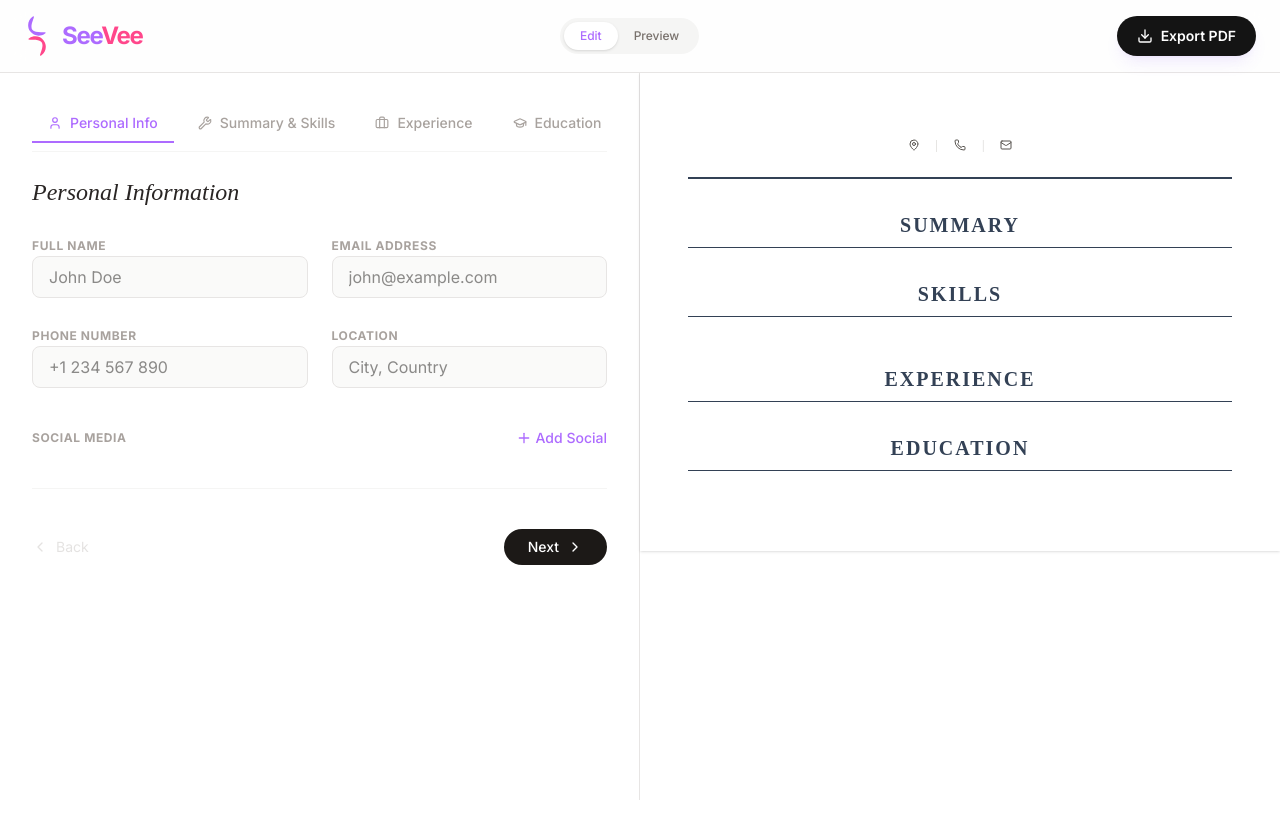
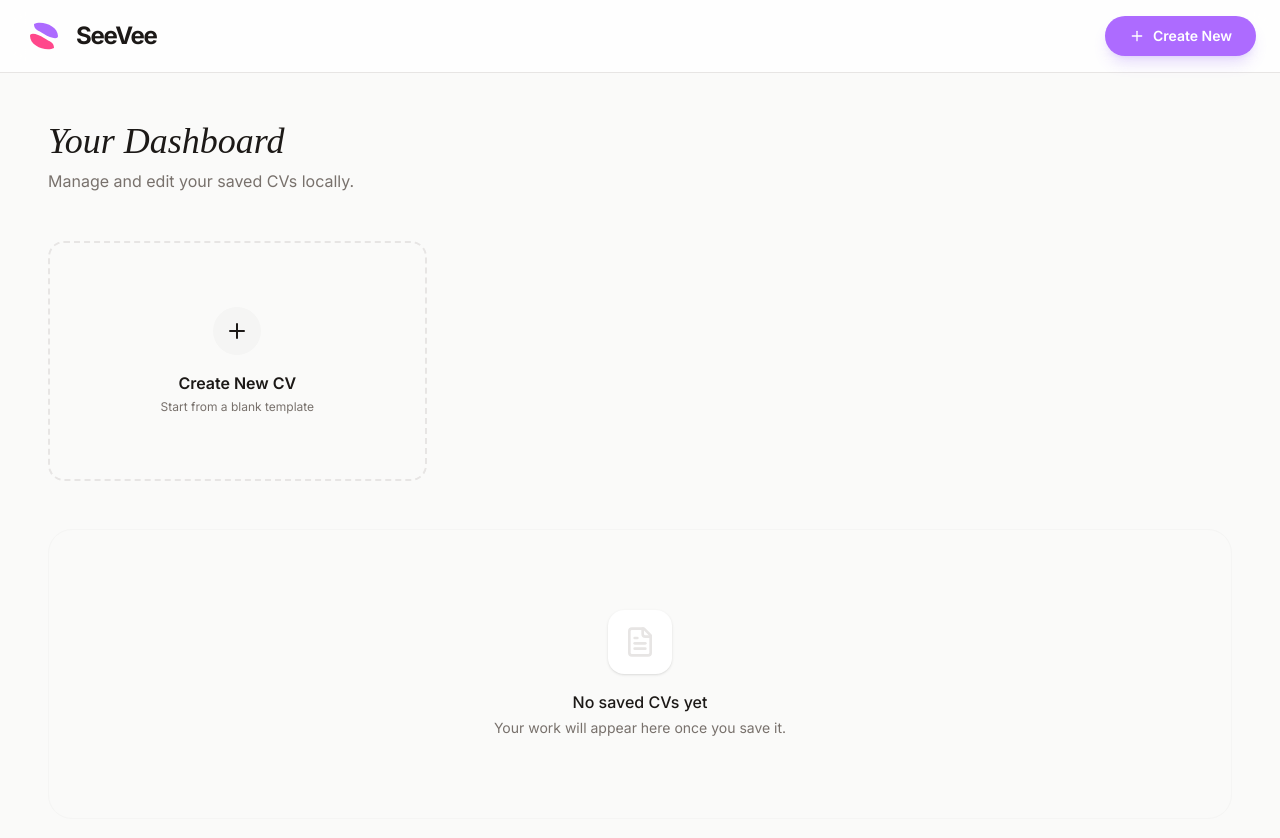
Before and after one commit to guudc/SeeVee, a React (Vite) app: page / in a window 1280 px wide. Shown: the top 838 px of the page. Before the commit the page ends 800 px from the top, so only its background shows below. Built offline with nearby package versions, Linux system fonts and the light colour scheme; a web font is replaced by a local one.

Commit message:
Add files via upload

```diff
--- a/index.html
+++ b/index.html
@@ -3,7 +3,7 @@
   <head>
     <meta charset="UTF-8" />
     <meta name="viewport" content="width=device-width, initial-scale=1.0" />
-    <title>SeeVee - CV Maker</title>
+    <title>My Google AI Studio App</title>
   </head>
   <body>
     <div id="root"></div>
--- a/src/App.tsx
+++ b/src/App.tsx
@@ -3,9 +3,8 @@
  * SPDX-License-Identifier: Apache-2.0
  */
 
-import React, { useState, useRef } from 'react';
+import React, { useState, useRef, useEffect } from 'react';
 import { motion, AnimatePresence } from 'motion/react';
-import logo from './logo.svg'
 import {
   Plus,
   Trash2,
@@ -22,9 +21,14 @@ import {
   Users,
   ChevronRight,
   ChevronLeft,
-  Palette
+  Palette,
+  LayoutDashboard,
+  FileText,
+  Clock,
+  ArrowLeft
 } from 'lucide-react';
-import { CVData, DEFAULT_CV_DATA } from './types';
+import { CVData, DEFAULT_CV_DATA, SavedCV } from './types';
+import { storage } from './services/storage';
 // @ts-ignore
 import html2pdf from 'html2pdf.js';
 
@@ -41,10 +45,67 @@ const COLORS = [
 ];
 
 export default function App() {
-  const [cvData, setCvData] = useState<CVData>({ ...DEFAULT_CV_DATA, themeColor: '#334155' });
+  const [cvData, setCvData] = useState<CVData>(DEFAULT_CV_DATA);
   const [activeTab, setActiveTab] = useState<'edit' | 'preview'>('edit');
+  const [view, setView] = useState<'dashboard' | 'editor'>('dashboard');
   const [step, setStep] = useState(0);
+  const [savedCVs, setSavedCVs] = useState<SavedCV[]>([]);
+  const [currentCVId, setCurrentCVId] = useState<string | null>(null);
   const previewRef = useRef<HTMLDivElement>(null);
+
+  // Load saved CVs and current work on mount
+  useEffect(() => {
+    const saved = storage.getSavedCVs();
+    setSavedCVs(saved);
+
+    const currentWork = storage.getCurrentWork();
+    if (currentWork && (currentWork.name || currentWork.summary)) {
+      setCvData(currentWork);
+      setView('editor');
+    }
+  }, []);
+
+  // Auto-save current work
+  useEffect(() => {
+    if (view === 'editor') {
+      storage.saveCurrentWork(cvData);
+    }
+  }, [cvData, view]);
+
+  const handleNewCV = () => {
+    setCvData(DEFAULT_CV_DATA);
+    setCurrentCVId(null);
+    setView('editor');
+    setStep(0);
+  };
+
+  const handleEditCV = (cv: SavedCV) => {
+    setCvData(cv.data);
+    setCurrentCVId(cv.id);
+    setView('editor');
+    setStep(0);
+  };
+
+  const handleSaveCV = () => {
+    const id = currentCVId || crypto.randomUUID();
+    const newCV: SavedCV = {
+      id,
+      name: cvData.name || 'Untitled CV',
+      lastModified: Date.now(),
+      data: cvData
+    };
+    storage.saveCV(newCV);
+    setSavedCVs(storage.getSavedCVs());
+    setCurrentCVId(id);
+  };
+
+  const handleDeleteCV = (id: string, e: React.MouseEvent) => {
+    e.stopPropagation();
+    if (window.confirm('Are you sure you want to delete this CV?')) {
+      storage.deleteCV(id);
+      setSavedCVs(storage.getSavedCVs());
+    }
+  };
 
   const handlePrint = () => {
     const element = document.getElementById('cv-preview');
@@ -148,9 +209,15 @@ export default function App() {
       {/* Navigation */}
       <nav className="sticky top-0 z-50 bg-white/80 backdrop-blur-md border-b border-stone-200 px-4 md:px-6 py-4 flex justify-between items-center print:hidden">
         <div className="flex items-center gap-2 md:gap-3">
-         <img src={logo} style={{maxWidth:'30px', maxHeight:'40px'}} />
-          <h1 className="text-xl md:text-2xl font-bold tracking-tighter text-stone-900"><span style={{color:'#AD6BFF'}}>See</span><span style={{color:'#FF478B'}}>Vee</span></h1>
+          <svg width="40" height="40" viewBox="0 0 100 100" fill="none" xmlns="http://www.w3.org/2000/svg" className="w-8 h-8 md:w-10 md:h-10">
+            <path d="M25 20C45 10 85 25 85 50C85 60 65 55 50 45C35 35 25 35 25 20Z" fill="#AD6BFF" />
+            <path d="M75 80C55 90 15 75 15 50C15 40 35 45 50 55C65 65 75 65 75 80Z" fill="#FF478B" />
+          </svg>
+          <h1 className="text-xl md:text-2xl font-bold tracking-tighter text-stone-900">SeeVee</h1>
         </div>
+
+        {view === 'editor' ? (
+          <>
             <div className="flex bg-stone-100 p-1 rounded-full">
               <button
                 onClick={() => setActiveTab('edit')}
@@ -169,6 +236,20 @@ export default function App() {
                 Preview
               </button>
             </div>
+            <div className="flex items-center gap-2">
+              <button
+                onClick={() => setView('dashboard')}
+                className="hidden md:flex items-center gap-2 text-stone-500 hover:text-stone-900 px-4 py-2 text-sm font-medium"
+              >
+                <LayoutDashboard className="w-4 h-4" />
+                Dashboard
+              </button>
+              <button
+                onClick={handleSaveCV}
+                className="flex items-center gap-2 bg-stone-100 text-stone-900 px-4 py-2 rounded-full text-sm font-medium hover:bg-stone-200"
+              >
+                Save
+              </button>
               <button
                 onClick={handlePrint}
                 className="flex items-center justify-center w-10 h-10 md:w-auto md:px-5 md:py-2.5 bg-[#141414] text-white rounded-full text-sm font-semibold hover:opacity-90 transition-all shadow-lg shadow-purple-500/10"
@@ -176,9 +257,99 @@ export default function App() {
                 <Download className="w-4 h-4" />
                 <span className="hidden md:inline ml-2">Export PDF</span>
               </button>
+            </div>
+          </>
+        ) : (
+          <div className="flex items-center gap-4">
+            <button
+              onClick={handleNewCV}
+              className="flex items-center gap-2 bg-[#AD6BFF] text-white px-6 py-2.5 rounded-full text-sm font-semibold hover:opacity-90 shadow-lg shadow-purple-500/20"
+            >
+              <Plus className="w-4 h-4" />
+              Create New
+            </button>
+          </div>
+        )}
       </nav>
 
-      <main className="max-w-7xl mx-auto grid grid-cols-1 lg:grid-cols-2 min-h-[calc(100vh-73px)]">
+      <main className="max-w-7xl mx-auto min-h-[calc(100vh-73px)]">
+        {view === 'dashboard' ? (
+          <div className="p-6 md:p-12 space-y-12">
+            <div className="flex flex-col md:flex-row justify-between items-start md:items-center gap-6">
+              <div className="space-y-2">
+                <h2 className="text-4xl font-serif italic text-stone-900">Your Dashboard</h2>
+                <p className="text-stone-500">Manage and edit your saved CVs locally.</p>
+              </div>
+            </div>
+
+            <div className="grid grid-cols-1 md:grid-cols-2 lg:grid-cols-3 gap-6">
+              {/* New CV Card */}
+              <button
+                onClick={handleNewCV}
+                className="flex flex-col items-center justify-center gap-4 p-8 rounded-2xl border-2 border-dashed border-stone-200 hover:border-[#AD6BFF] hover:bg-purple-50/50 transition-all group h-[240px]"
+              >
+                <div className="w-12 h-12 rounded-full bg-stone-100 flex items-center justify-center group-hover:bg-[#AD6BFF] group-hover:text-white transition-colors">
+                  <Plus className="w-6 h-6" />
+                </div>
+                <div className="text-center">
+                  <p className="font-semibold text-stone-900">Create New CV</p>
+                  <p className="text-xs text-stone-500 mt-1">Start from a blank template</p>
+                </div>
+              </button>
+
+              {/* Saved CVs */}
+              {savedCVs.map((cv) => (
+                <div
+                  key={cv.id}
+                  onClick={() => handleEditCV(cv)}
+                  className="group relative flex flex-col p-6 rounded-2xl bg-white border border-stone-200 hover:border-[#AD6BFF] hover:shadow-xl hover:shadow-purple-500/5 transition-all cursor-pointer h-[240px]"
+                >
+                  <div className="flex justify-between items-start mb-4">
+                    <div className="w-10 h-10 rounded-lg bg-stone-50 flex items-center justify-center text-stone-400 group-hover:bg-purple-50 group-hover:text-[#AD6BFF] transition-colors">
+                      <FileText className="w-5 h-5" />
+                    </div>
+                    <button
+                      onClick={(e) => handleDeleteCV(cv.id, e)}
+                      className="flex items-center gap-1.5 px-3 py-1.5 text-rose-500 hover:bg-rose-50 rounded-lg transition-all font-medium text-xs"
+                    >
+                      <Trash2 className="w-3.5 h-3.5" />
+                      <span>Delete</span>
+                    </button>
+                  </div>
+
+                  <div className="mt-auto space-y-2">
+                    <h3 className="font-bold text-lg text-stone-900 group-hover:text-[#AD6BFF] transition-colors truncate">
+                      {cv.name}
+                    </h3>
+                    <div className="flex items-center gap-2 text-xs text-stone-400">
+                      <Clock className="w-3 h-3" />
+                      <span>Last modified {new Date(cv.lastModified).toLocaleDateString()}</span>
+                    </div>
+                  </div>
+
+                  <div className="absolute bottom-6 right-6 opacity-0 group-hover:opacity-100 transition-all transform translate-x-2 group-hover:translate-x-0">
+                    <ArrowLeft className="w-5 h-5 text-[#AD6BFF] rotate-180" />
+                  </div>
+                </div>
+              ))}
+            </div>
+
+            {savedCVs.length === 0 && (
+              <div className="text-center py-20 bg-stone-50 rounded-3xl border border-stone-100">
+                <div className="max-w-xs mx-auto space-y-4">
+                  <div className="w-16 h-16 bg-white rounded-2xl flex items-center justify-center mx-auto shadow-sm">
+                    <FileText className="w-8 h-8 text-stone-200" />
+                  </div>
+                  <div className="space-y-1">
+                    <p className="font-medium text-stone-900">No saved CVs yet</p>
+                    <p className="text-sm text-stone-500">Your work will appear here once you save it.</p>
+                  </div>
+                </div>
+              </div>
+            )}
+          </div>
+        ) : (
+          <div className="grid grid-cols-1 lg:grid-cols-2">
             {/* Form Section */}
             <div className={`p-4 md:p-8 space-y-6 print:hidden border-r border-stone-200 bg-white ${activeTab === 'preview' ? 'hidden lg:block' : 'block'}`}>
           <div className="flex flex-col space-y-4">
@@ -734,6 +905,8 @@ export default function App() {
             </div>
           </div>
         </div>
+      </div>
+    )}
   </main>
 
       {/* Print Styles */}
--- /dev/null
+++ b/src/services/storage.ts
@@ -0,0 +1,36 @@
+import { CVData, SavedCV } from '../types';
+
+const STORAGE_KEY = 'seevee_saved_cvs';
+const CURRENT_WORK_KEY = 'seevee_current_work';
+
+export const storage = {
+  getSavedCVs: (): SavedCV[] => {
+    const data = localStorage.getItem(STORAGE_KEY);
+    return data ? JSON.parse(data) : [];
+  },
+
+  saveCV: (cv: SavedCV) => {
+    const saved = storage.getSavedCVs();
+    const index = saved.findIndex(s => s.id === cv.id);
+    if (index > -1) {
+      saved[index] = cv;
+    } else {
+      saved.push(cv);
+    }
+    localStorage.setItem(STORAGE_KEY, JSON.stringify(saved));
+  },
+
+  deleteCV: (id: string) => {
+    const saved = storage.getSavedCVs().filter(s => s.id !== id);
+    localStorage.setItem(STORAGE_KEY, JSON.stringify(saved));
+  },
+
+  saveCurrentWork: (data: CVData) => {
+    localStorage.setItem(CURRENT_WORK_KEY, JSON.stringify(data));
+  },
+
+  getCurrentWork: (): CVData | null => {
+    const data = localStorage.getItem(CURRENT_WORK_KEY);
+    return data ? JSON.parse(data) : null;
+  }
+};
--- a/src/types.ts
+++ b/src/types.ts
@@ -13,19 +13,22 @@ export type CVData = {
   themeColor: string;
 };
 
+export type SavedCV = {
+  id: string;
+  name: string;
+  lastModified: number;
+  data: CVData;
+};
+
 export const DEFAULT_CV_DATA: CVData = {
   name: "",
   summary: "",
-  skills: [
-
-  ],
+  skills: [],
   phone: "",
   email: "",
   location: "",
   socials: [],
-  education: [
-  ],
-  experience: [
-  ],
-  themeColor: "#0d9488", // Teal-600
+  education: [],
+  experience: [],
+  themeColor: "#334155",
 };
```
Lines whose indentation alone changed are shown as unchanged.
